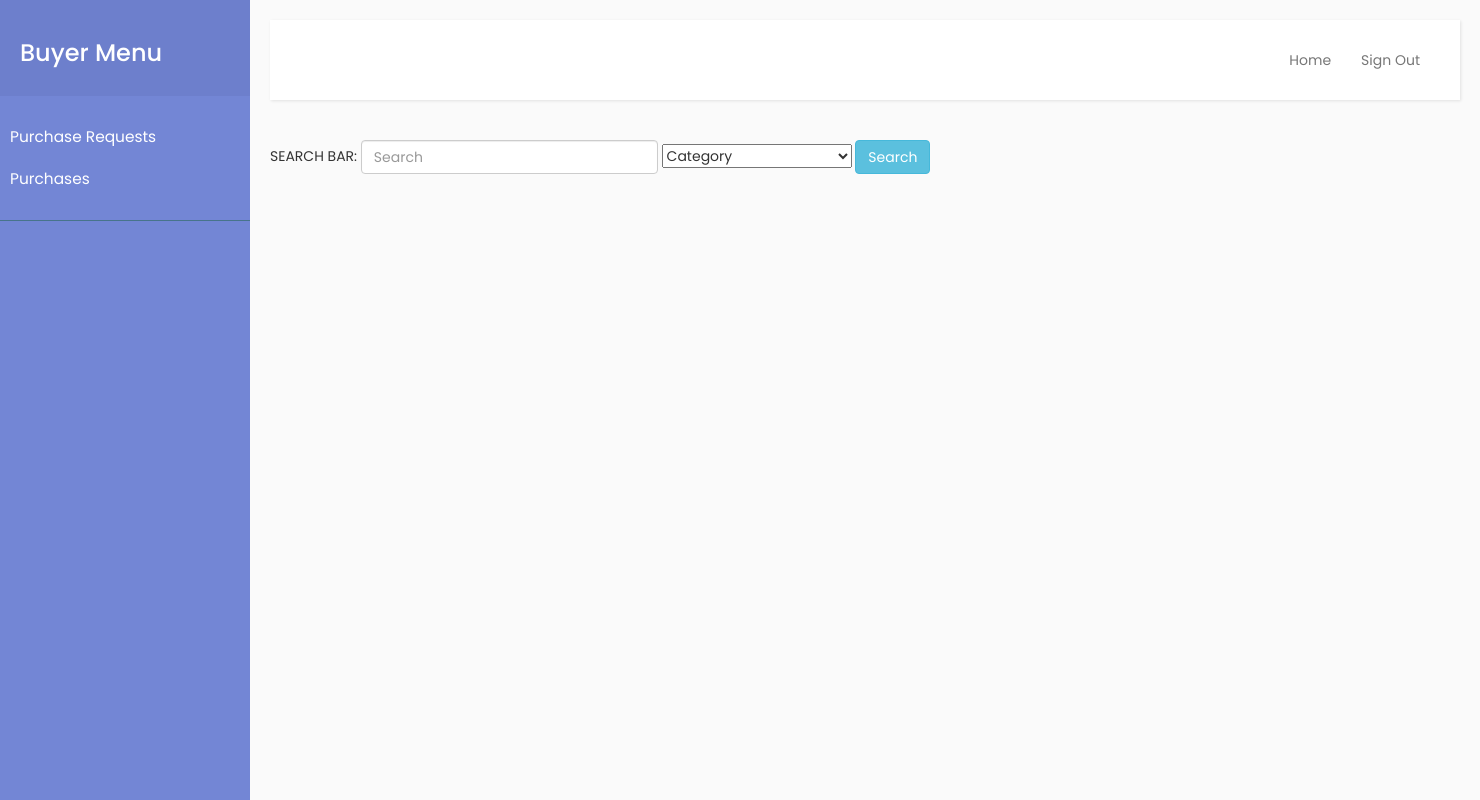
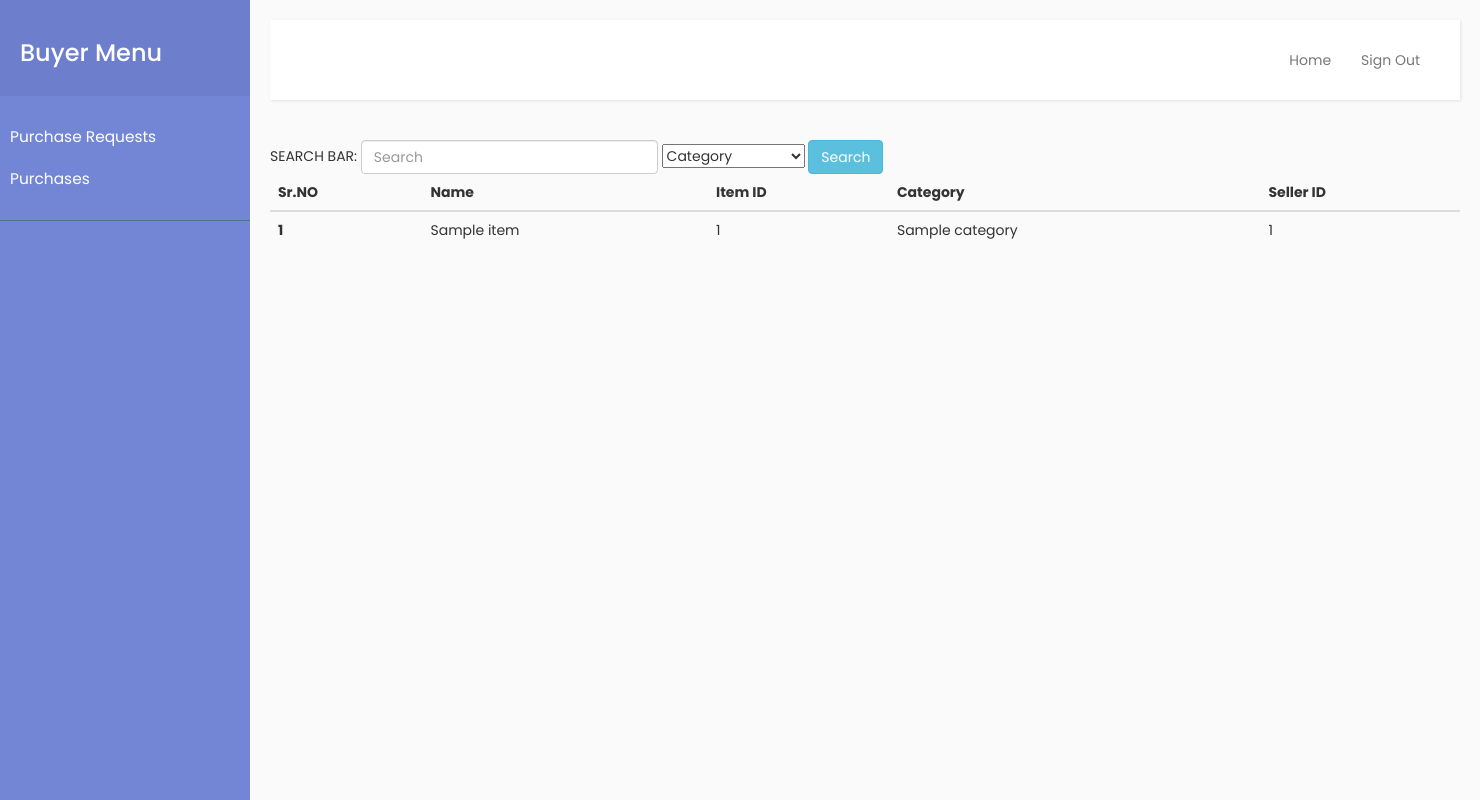
Before and after one commit to anandparikh4/OSP, a Flask app: template app/templates/buyer/buyer.html in a window 1480 px wide. Run offline with Flask 2, Linux system fonts and the light colour scheme; the template is opened without the code that fills it: most values are stand-ins (such as "Sample title", 1, 10 or a date in 2020); some libraries are stand-ins or nearby versions.

Commit message:
Initial commit

```diff
--- a/app/templates/buyer/buyer.html
+++ b/app/templates/buyer/buyer.html
@@ -3,13 +3,44 @@
 {% block title %}Buyer Home{% endblock title %}
 
 {% block main %}
-<form class="form-inline my-2 my-lg-0">
-    SEARCH BAR:
-    <input class="form-control mr-sm-2" type="search" placeholder="Search" aria-label="Search">
-    <select class="form-select" id="City" required>
-        <option selected disabled value="">Category</option>
-        <option>... Hyderabad Bangalore</option>
-    </select>
-    <button class="btn btn-info" type="submit">Search</button>
-</form>
+    <form class="form-inline my-2 my-lg-0" method = "POST" action = "/buyer">
+        SEARCH BAR:
+        <input class="form-control mr-sm-2" type="search" placeholder="Search" aria-label="Search" name = "name" required>
+
+        <select class="form-select" id="category" name = "category" required>
+            <option selected disabled value="">Category</option>
+            {% for category in categories %}
+            <option value = {{category.uid}}>{{category.name}}</option>
+            {% endfor %}
+        </select>
+        <button class="btn btn-info" type="submit">Search</button>
+    </form>
+
+<form method="GET" id="my_form"></form>
+
+<table class="table">
+    <thead>
+        <tr>
+            <th scope="col">Sr.NO</th>
+            <th scope="col">Name</th>
+            <th scope="col">Item ID</th>
+            <th scope="col">Category</th>
+            <th scope="col">Seller ID</th>
+        </tr>
+    </thead>
+
+    {% for item in items %}
+        <tbody>
+        <tr>
+
+            <th scope="row">{{ loop.index }}</th>
+            <td>{{item.name}}</td>
+            <td>{{item.uid}}</td>
+            <td>{{item.category.name}}</td>
+            <td>{{item.seller.uid}}</td>
+
+        </tr>
+        </tbody>
+    {% endfor %}
+</table>
 {% endblock main %}
--- a/app/views.py
+++ b/app/views.py
@@ -192,7 +192,22 @@ def sign_out():
 @is_manager
 @login_required
 def manager():
-    return render_template("manager/manager.html")
+
+    req = request.form
+    if request.method == "POST":
+
+        category = req["category"]
+        name = req["name"]
+
+        success , obj = Item.search(category,name)
+
+        if success == False:
+            flash(obj , "error")
+            return render_template("manager/manager.html", items=Item.objects(), categories=Category.objects())
+
+        return render_template("manager/manager.html", items=obj, categories=Category.objects())
+
+    return render_template("manager/manager.html" , items = Item.objects(), categories = Category.objects())
 
 @app.route("/manager/manage_buyers" , methods = ["GET" ,"POST"])
 @is_manager
@@ -263,7 +278,21 @@ def delete_category():
 @is_seller
 @login_required
 def seller():
-    return render_template("seller/seller.html")
+    req = request.form
+    if request.method == "POST":
+
+        category = req["category"]
+        name = req["name"]
+
+        success , obj = Item.search(category,name)
+
+        if success == False:
+            flash(obj , "error")
+            return render_template("seller/seller.html", items=Item.objects(), categories=Category.objects())
+
+        return render_template("seller/seller.html", items=obj, categories=Category.objects())
+
+    return render_template("seller/seller.html" , items = Item.objects(), categories = Category.objects())
 
 @app.route("/seller/buy_requests" , methods = ["GET" ,"POST"])
 @is_seller
@@ -335,7 +364,21 @@ def sales():
 @is_buyer
 @login_required
 def buyer():
-    return render_template("buyer/buyer.html")
+    req = request.form
+    if request.method == "POST":
+
+        category = req["category"]
+        name = req["name"]
+
+        success , obj = Item.search(category,name)
+
+        if success == False:
+            flash(obj , "error")
+            return render_template("buyer/buyer.html", items=Item.objects(), categories=Category.objects())
+
+        return render_template("buyer/buyer.html", items=obj, categories=Category.objects())
+
+    return render_template("buyer/buyer.html" , items = Item.objects(), categories = Category.objects())
 
 @app.route("/buyer/purchase_requests" , methods = ["GET" ,"POST"])
 @is_buyer
--- a/osp/classes/item.py
+++ b/osp/classes/item.py
@@ -80,6 +80,7 @@ class Item(Document):
     @staticmethod
     def search(category_search, name_search):
         if category_search == "all":
+            print("All categories")
             return Item.objects(name__icontains=name_search)
 
         try:
@@ -87,7 +88,7 @@ class Item(Document):
             if not _category:
                 raise Exception("No such category exists")
 
-            return Item.objects(category=_category, name_icontains=name_search)
+            return True,Item.objects(category=_category, name__icontains=name_search)
 
         except Exception as ex:
             return False, str(ex)
```
Also changed, not shown: app/templates/manager/manager.html (+41 -9 lines), app/templates/seller/seller.html (+40 -9 lines).
